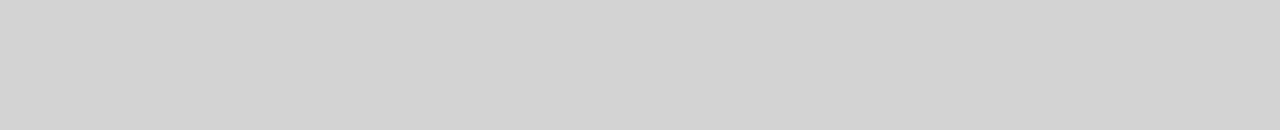
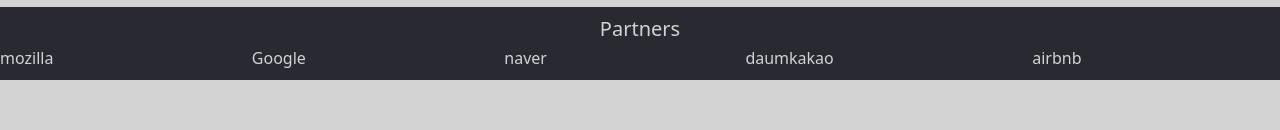
Before and after one commit to oxenprogrammer/dev-conference, a website: page index.html in a window 1280 px wide. Shown: the part 1540-1670 px from the top of the page. Drawn offline with nearby package versions, Linux system fonts and the light colour scheme.

Commit message:
feat(layout): add partners section

```diff
--- a/index.html
+++ b/index.html
@@ -182,7 +182,8 @@
 					<article
 						class="col-12 col-sm-12 col-md-6 col-lg-6 d-grid speaker-article"
 					>
-						<img class="speaker-image"
+						<img
+							class="speaker-image"
 							src="./img/pexels-adrienne-andersen-2552127.jpg"
 							alt="Speaker One"
 						/>
@@ -203,7 +204,8 @@
 					<article
 						class="col-12 col-sm-12 col-md-6 col-lg-6 d-grid speaker-article"
 					>
-						<img class="speaker-image"
+						<img
+							class="speaker-image"
 							src="./img/pexels-engin-akyurt-1441151.jpg"
 							alt="Speaker Two"
 						/>
@@ -224,7 +226,8 @@
 					<article
 						class="col-12 col-sm-12 col-md-6 col-lg-6 d-grid speaker-article"
 					>
-						<img class="speaker-image"
+						<img
+							class="speaker-image"
 							src="./img/pexels-jairo-david-arboleda-1432238.jpg"
 							alt="Speaker Three"
 						/>
@@ -245,7 +248,8 @@
 					<article
 						class="col-12 col-sm-12 col-md-6 col-lg-6 d-grid speaker-article"
 					>
-						<img class="speaker-image"
+						<img
+							class="speaker-image"
 							src="./img/pexels-kehinde-ogunsanya-4297233.jpg"
 							alt="Speaker Four"
 						/>
@@ -266,7 +270,8 @@
 					<article
 						class="col-12 col-sm-12 col-md-6 col-lg-6 d-grid speaker-article"
 					>
-						<img class="speaker-image"
+						<img
+							class="speaker-image"
 							src="./img/pexels-marlon-schmeiski-3839904.jpg"
 							alt="Speaker Five"
 						/>
@@ -287,7 +292,8 @@
 					<article
 						class="col-12 col-sm-12 col-md-6 col-lg-6 d-grid speaker-article"
 					>
-						<img class="speaker-image"
+						<img
+							class="speaker-image"
 							src="./img/pexels-evg-culture-4171757.jpg"
 							alt="Speaker Six"
 						/>
@@ -307,6 +313,18 @@
 					</article>
 				</article>
 			</section>
+			<section class="position-relative partners">
+				<header class="main-program-header">
+					<h2 class="main-h2 text-center">Partners</h2>
+				</header>
+				<article class="partner-article d-grid">
+					<div class="partner-mozilla">mozilla</div>
+					<div class="partner-google">Google</div>
+					<div class="partner-naver">naver</div>
+					<div class="partner-daumkakao">daumkakao</div>
+					<div class="partner-airbnb">airbnb</div>
+				</article>
+			</section>
 		</main>
 
 		<script
--- a/scss/styles.scss
+++ b/scss/styles.scss
@@ -119,6 +119,17 @@ nav {
       }
     }
   }
+
+  .partners {
+    top: -24rem;
+    padding: 1rem 0;
+    background-color: $body-color;
+    color: $gray;
+
+    .partner-article {
+      grid-template-columns: auto auto auto;
+    }
+  }
 }
 
 @media only screen and (min-width: 768px) {
@@ -130,5 +141,13 @@ nav {
     .speakers {
       top: -16rem;
     }
+
+    .partners {
+      top: -16rem;
+
+      .partner-article {
+        grid-template-columns: auto auto auto auto auto;
+      }
+    }
   }
 }
```
Also changed, not shown: css/styles.min.css.
